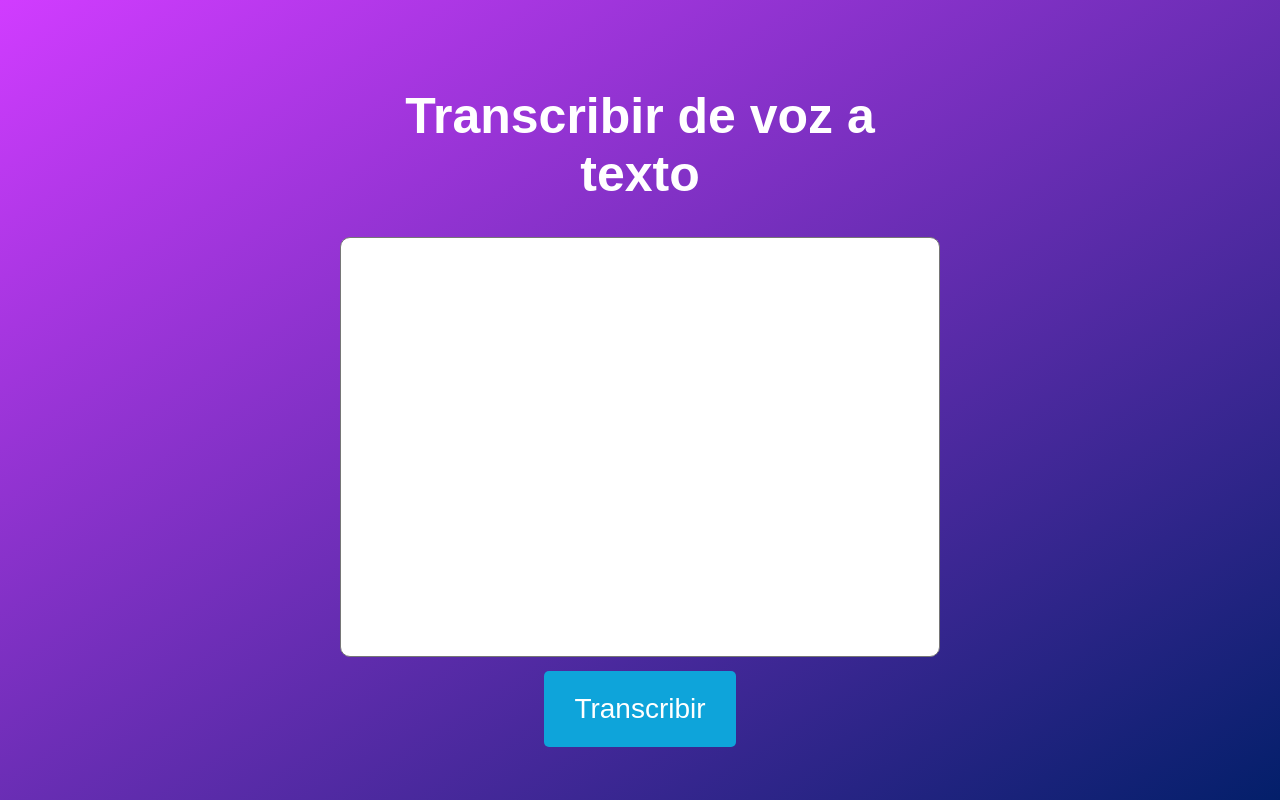
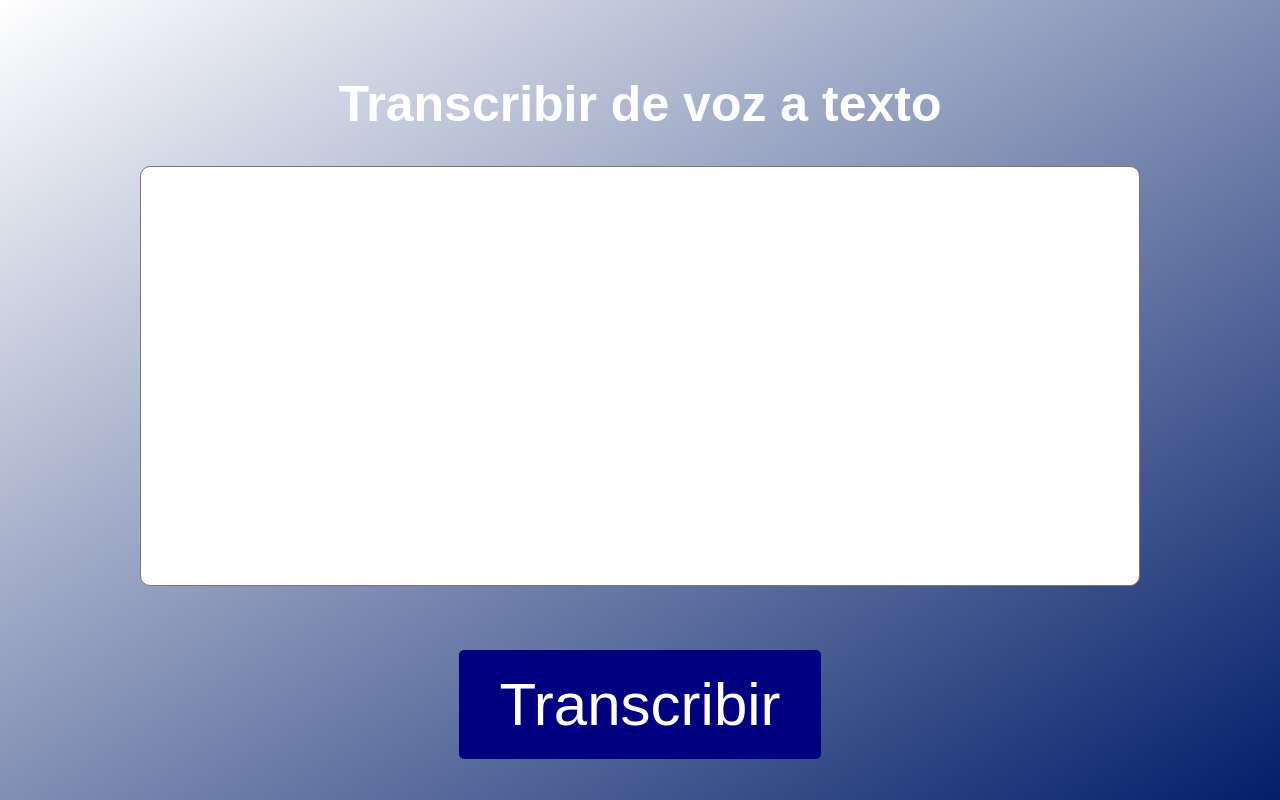
Before and after one commit to kdcriollo/kdcriollo.github.io, a PHP site: page / in a window 1280 px wide. Run offline with PHP 8.4, Linux system fonts and the light colour scheme.

Commit message:
required

```diff
--- a/voice/css/style.css
+++ b/voice/css/style.css
@@ -11,7 +11,7 @@ body{
 	font-family: arial;
 	font-size: 16px;
 	margin: 0;
-	background:linear-gradient(to right bottom, #d13cff, #031f6a);
+	background:linear-gradient(to right bottom, #ffffff, #031f6a);
 	color: #000;
 
 	display: flex;
@@ -21,7 +21,7 @@ body{
 }
 
 .voice_to_text{
-  width: 600px;
+  width: 1000px;
   text-align: center;
 }
 h1{
@@ -34,15 +34,15 @@ h1{
   border-radius: 10px;
   resize: none;
   padding: 10px;
-  font-size: 50px;
+  font-size: 60px;
   margin-bottom: 10px;
 }
 button{
-	padding: 22px 30px;
-  background: #0ea4da;
+	padding: 20px 40px;
+  background: #000080;
   border: 0;
   color: #fff;
-  font-size: 28px;
+  font-size: 60px;
   cursor: pointer;
   border-radius: 5px;
 }
--- a/voice/index.html
+++ b/voice/index.html
@@ -12,6 +12,7 @@
 		<h1>Transcribir de voz a texto</h1>
     <!--<input name="" id="convert_text"></input>-->
 		<textarea name="" id="convert_text"></textarea>
+		<p>&nbsp</p>
     <button id="click_to_record">Transcribir</button>
   </div>
 
```
